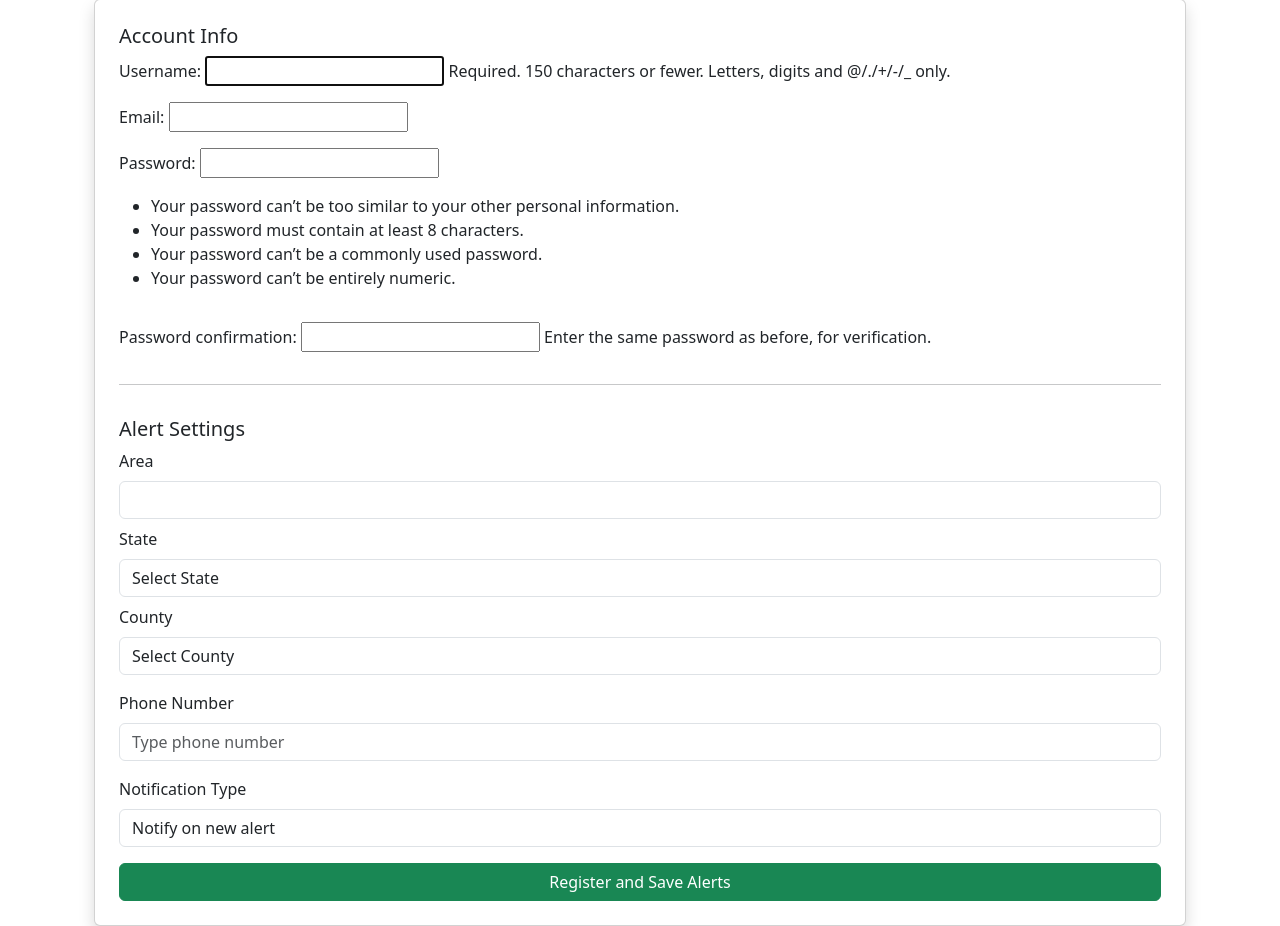
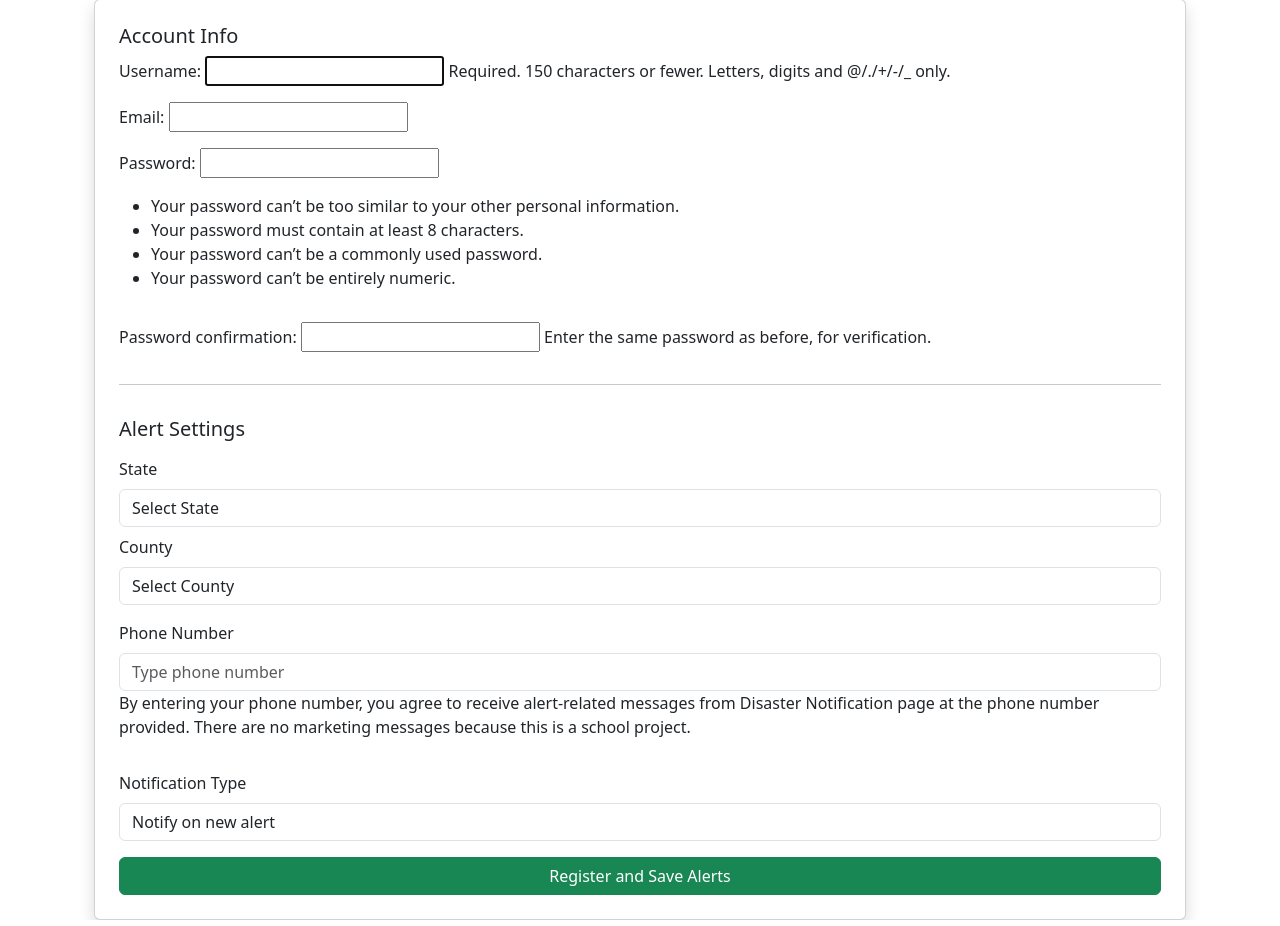
Before and after one commit to BradBKaiBuffs/disaster_notification, a Django app: page /subscribe/ in a window 1280 px wide. Shown: the part 209-1135 px from the top of the page. Run offline with Django 5.2, Linux system fonts and the light colour scheme; data that the repository does not hold is empty; parts of the project's set-up code (start-up, migrations or seed data) failed here and were passed over.

Commit message:
removed area related entries and code since switched to fips matching

```diff
--- a/notification/forms.py
+++ b/notification/forms.py
@@ -10,13 +10,14 @@ class UserAreaSubscriptionForm(forms.ModelForm):
     class Meta:
         model = UserAreaSubscription
 
-        fields = ["area", "state", "county", "phone_number", "carrier", "notification_type"]
+        fields = ["state", "county", "phone_number", "notification_type"]
 
         widgets = {
-            "area": forms.TextInput(attrs={
-                "class": "form-control",
-                "placeholder": "Type area name",
-            }),
+            # NO LONGER USED (area_desc no longer used)
+            # "area": forms.TextInput(attrs={
+            #     "class": "form-control",
+            #     "placeholder": "Type area name",
+            # }),
             "state": forms.TextInput(attrs={
                 "class": "form-control",
                 "placeholder": "Type state name",
@@ -29,10 +30,11 @@ class UserAreaSubscriptionForm(forms.ModelForm):
                 "class": "form-control",
                 "placeholder": "Type phone number",
             }),
-            "carrier": forms.TextInput(attrs={
-                "class": "form-control",
-                "placeholder": "Type carrier"
-            }),
+            # NO LONGER USED (Vonage doesn't need it)
+            # "carrier": forms.TextInput(attrs={
+            #     "class": "form-control",
+            #     "placeholder": "Type carrier"
+            # }),
             "notification_type": forms.Select(attrs={
                 "class": "form-control",
             }),
--- a/notification/tasks.py
+++ b/notification/tasks.py
@@ -6,7 +6,7 @@ from celery import shared_task
 from dateutil.parser import isoparse
 # for sending email
 from django.core.mail import send_mail
-from .models import NoaaAlert, UserAreaSubscription, AlertNotificationTracking
+from notification.models import NoaaAlert, UserAreaSubscription, AlertNotificationTracking
 from django.conf import settings
 from datetime import timedelta
 from django.utils import timezone
@@ -228,6 +228,10 @@ def format_phone_number(raw_number):
 
 # task checks for all user subscriptions for alerts and sends out messages
 def notify_users_task(alert, alert_kind):
+
+    # addresses circular import error that I was receiving
+    from notification.views import sub_alert_matching
+
     message = alert_message_task(alert)
 
     subs = UserAreaSubscription.objects.all()
@@ -243,7 +247,12 @@ def notify_users_task(alert, alert_kind):
 
         if not testing:
 
-            if sub.area.lower() not in alert.area_desc.lower():
+            # NOT USED ANYMORE
+            # if sub.area.lower() not in alert.area_desc.lower():
+                # continue
+
+            # check for fips match
+            if not sub_alert_matching(alert, sub):
                 continue
 
             if sub.notification_type.lower() != "all" and sub.notification_type.lower() != alert_kind:
@@ -259,7 +268,7 @@ def notify_users_task(alert, alert_kind):
             to_number = format_phone_number(sub.phone_number)
 
             sms_text = (
-                f"{alert.event} {alert_kind.capitalize()} alert for {sub.area}. See details at: https://disasternotification-production.up.railway.app"
+                f"{alert.event} {alert_kind.capitalize()} alert for {sub.county}. See details at: https://disasternotification-production.up.railway.app"
             )
 
             try:
@@ -342,6 +351,9 @@ def send_test_alert_to_user_task(alert, user):
 # with new subscriptions added to user page, this will activate and send the active alerts to the user via notify_users_task
 def send_active_alerts_to_user_task(subscription):
 
+    # to address circular import error, importing from inside
+    from notification.views import sub_alert_matching
+
     user = subscription.user
     now = timezone.now()
 
@@ -357,8 +369,11 @@ def send_active_alerts_to_user_task(subscription):
 
     for alert in active_alerts:
 
-        if subscription.area.lower() in alert.area_desc.lower():
+        # NOT USED ANYMORE
+        # if subscription.area.lower() in alert.area_desc.lower():
 
+        # uses fips to check
+        if sub_alert_matching(alert, subscription):
             already_sent = AlertNotificationTracking.objects.filter(user=user, alert=alert).exists()
 
             if already_sent:
--- a/notification/templates/notification/subscribe.html
+++ b/notification/templates/notification/subscribe.html
@@ -21,7 +21,7 @@
 
             <h5 class="mt-3">Alert Settings</h5>
 
-            <!-- area -->
+            <!-- AREA NO LONGER USED
             <label class="form-label">Area</label>
             <input
                 type="text"
@@ -30,7 +30,7 @@
                 class="form-control"
                 list="area-suggestions"
                 value="{{ sub_form.initial.area }}"
-            >
+            > -->
 
             <datalist id="area-suggestions">
                 {% for a in areas %}
@@ -56,6 +56,7 @@
             <!-- phone number -->
             <label class="form-label mt-3">Phone Number</label>
             {{ sub_form.phone_number }}
+            <p>By entering your phone number, you agree to receive alert-related messages from Disaster Notification page at the phone number provided. There are no marketing messages because this is a school project.</p>
 
             <!-- carrier removed but still exists in model
             <label class="form-label mt-3">Carrier</label>
@@ -85,7 +86,7 @@
         <form method="POST" class="card p-4 shadow">
             {% csrf_token %}
 
-            <!-- area -->
+            <!-- AREA NO LONGER USED
             <label class="form-label">Area</label>
             <input
                 type="text"
@@ -94,7 +95,7 @@
                 class="form-control"
                 list="area-suggestions"
                 value="{{ sub_form.instance.area }}"
-            >
+            > -->
 
             <datalist id="area-suggestions">
                 {% for a in areas %}
@@ -120,6 +121,7 @@
             <!-- phone number -->
             <label class="form-label mt-3">Phone Number</label>
             {{ sub_form.phone_number }}
+             <p>By entering your phone number, you agree to receive alert-related messages from Disaster Notification page at the phone number provided. There are no marketing messages because this is a school project.</p>
 
             <!-- carrier removed but still exists in model
             <label class="form-label mt-3">Carrier</label>
--- a/notification/urls.py
+++ b/notification/urls.py
@@ -1,5 +1,5 @@
 from django.urls import path, include
-from .views import dashboard_view, subscribe_view, user_alerts_view, delete_subscription_view, upload_csv_view, grab_counties_for_state, test_email_view, test_sms_view, test_alert_view
+from notification.views import dashboard_view, subscribe_view, user_alerts_view, delete_subscription_view, upload_csv_view, grab_counties_for_state, test_email_view, test_sms_view, test_alert_view
 
 urlpatterns = [
     path('', dashboard_view, name='dashboard'),
--- a/notification/views.py
+++ b/notification/views.py
@@ -36,7 +36,33 @@ import uuid
 import inspect
 from django.contrib.auth.models import User
 
+# uses fips code for user matching the county/state since area_desc is not desirable for a selector
+def grab_fips(sub):
+    try:
+        return(
+            StormEvent.objects
+            .filter(state__iexact=sub.state, county__iexact=sub.county)
+            .values_list("county_fips", flat=True)
+            .distinct()
+            .first()
+        )
+    except:
+        return None
 
+# checks the alert against the subscription with fips
+def sub_alert_matching(alert, sub):
+
+    fips_list = alert.geocode.get("FIPS6", [])
+
+    if not fips_list:
+        return False
+
+    user_fips = grab_fips(sub)
+
+    if not user_fips:
+        return False
+
+    return str(user_fips) in fips_list
 
 # disaster events grouped by year
 def grab_disaster_events_per_year():
@@ -351,7 +377,8 @@ def grab_counties_for_state(request):
 
     # find the county with the state
     counties = list(
-        StormEvent.objects.filter(state__iexact=state)
+        StormEvent.objects
+        .filter(state__iexact=state)
         .values_list("county", flat=True)
         .distinct()
         .order_by("county")
@@ -365,7 +392,7 @@ def send_subscription_notifications(user, sub):
         # sends an email for new subscription
         send_mail(
             subject="Subscription Created",
-            message=f"You subscribed to alerts for {sub.area}, {sub.state}.",
+            message=f"You subscribed to alerts for {sub.county}, {sub.state}.",
             from_email=settings.DEFAULT_FROM_EMAIL,
             recipient_list=[user.email],
             fail_silently=True,
@@ -379,7 +406,7 @@ def send_subscription_notifications(user, sub):
 
             send_sms_vonage(
                 to_number=formatted_number,
-                text=f"You subscribed to {sub.area}, {sub.state}."
+                text=f"You subscribed to {sub.county}, {sub.state}."
             )
     except Exception as e:
         print("Failed to send", e)
@@ -388,24 +415,25 @@ def send_subscription_notifications(user, sub):
 # view lets the user subscribe to alerts and also register new account if needed
 def subscribe_view(request):
 
+    # NOT USED ANYMORE
     # the issue that occurs with pulling in raw data from noaa is the area_desc combines multiple counties/areas together separated by semicolon so
     # the idea is to separate them at the view level instead of cleaning the database
-    raw_areas = (
-        NoaaAlert.objects
-        .exclude(event__icontains="test")
-        .values_list("area_desc", flat=True)
-    )
+    # raw_areas = (
+    #     NoaaAlert.objects
+    #     .exclude(event__icontains="test")
+    #     .values_list("area_desc", flat=True)
+    # )
 
-    clean_areas = set()
-    for area in raw_areas:
-        if not area:
-            continue
-        parts = [p.strip() for p in area.split(";")]
-        for p in parts:
-            if p:
-                clean_areas.add(p)
+    # clean_areas = set()
+    # for area in raw_areas:
+    #     if not area:
+    #         continue
+    #     parts = [p.strip() for p in area.split(";")]
+    #     for p in parts:
+    #         if p:
+    #             clean_areas.add(p)
 
-    areas = sorted(clean_areas)
+    # areas = sorted(clean_areas)
 
     # grab list of all counties from StormEvent model
     counties = (
@@ -477,7 +505,7 @@ def subscribe_view(request):
 
         # return the subscription page for logged in user
         return render(request, "notification/subscribe.html", {
-            "areas": areas,
+            # "areas": areas,
             "counties": counties,
             "states": states,
             "county_map": county_map,
@@ -531,7 +559,7 @@ def subscribe_view(request):
     return render(request, "notification/subscribe.html", {
         "user_form": user_form,
         "sub_form": sub_form,
-        "areas": areas,
+        # "areas": areas,
         "counties": counties,
         "states": states,
         "county_map": county_map,
@@ -567,27 +595,29 @@ def user_alerts_view(request):
     # puts the alerts into all alerts
     for alert in all_alerts:
         for sub in subscriptions:
-            if sub.area.lower() in alert.area_desc.lower():
+            if sub_alert_matching(alert, sub):
                 active_alerts.append(alert)
                 break
 
+    # NOT USED ANYMORE
     # grabs all areas from active alerts
-    raw_areas = (
-        NoaaAlert.objects
-        .exclude(event__icontains="test")
-        .values_list("area_desc", flat=True)
-    )
+    # raw_areas = (
+    #     NoaaAlert.objects
+    #     .exclude(event__icontains="test")
+    #     .values_list("area_desc", flat=True)
+    # )
 
-    clean_areas = set()
-    for area in raw_areas:
-        if not area:
-            continue
-        parts = [p.strip() for p in area.split(";")]
-        for p in parts:
-            if p:
-                clean_areas.add(p)
+    # area_desc will not be used anymore
+    # clean_areas = set()
+    # for area in raw_areas:
+    #     if not area:
+    #         continue
+    #     parts = [p.strip() for p in area.split(";")]
+    #     for p in parts:
+    #         if p:
+    #             clean_areas.add(p)
 
-    areas = sorted(clean_areas)
+    # areas = sorted(clean_areas)
 
     # grabs counties
     counties = (
@@ -669,7 +699,7 @@ def user_alerts_view(request):
         "selected_state": selected_state,
         "county_yearly_chart": yearly_chart,
         "county_event_type_chart": type_chart,
-        "areas": areas,
+        # "areas": areas,
         "counties": counties,
         "states": states,
         "county_map": county_map,
@@ -826,7 +856,6 @@ def test_sms_view(request):
 
     return render(request, "notification/test_sms.html", {
         "result": result,
-        "carriers": CARRIER_NAMES
     })
 
 
```
Also changed, not shown: notification/templates/notification/test_sms.html (+0 -7 lines), notification/templates/notification/user_alerts.html (+4 -4 lines).
